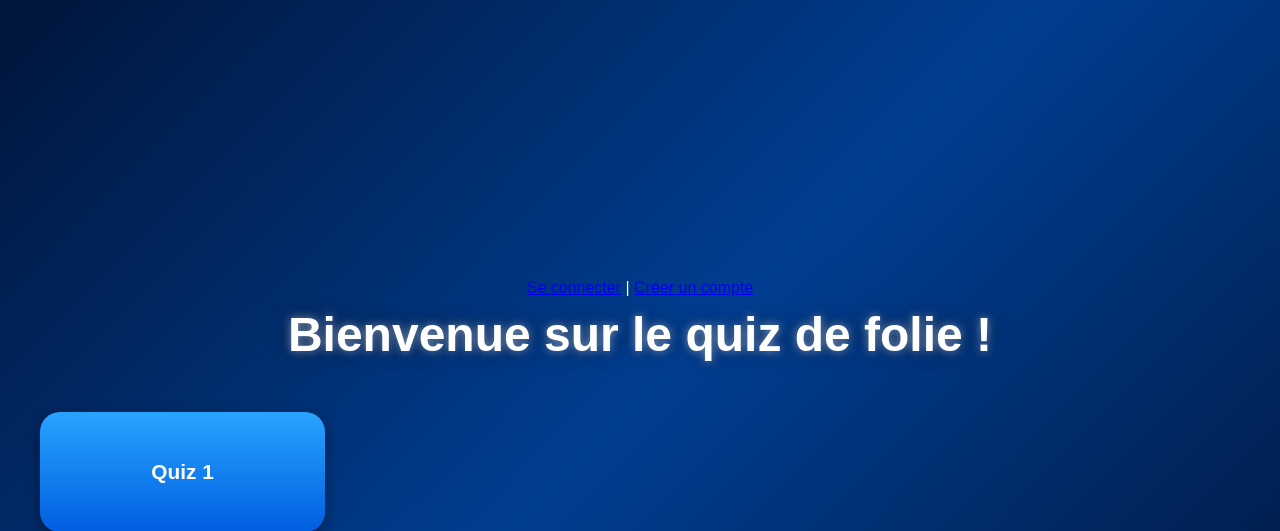
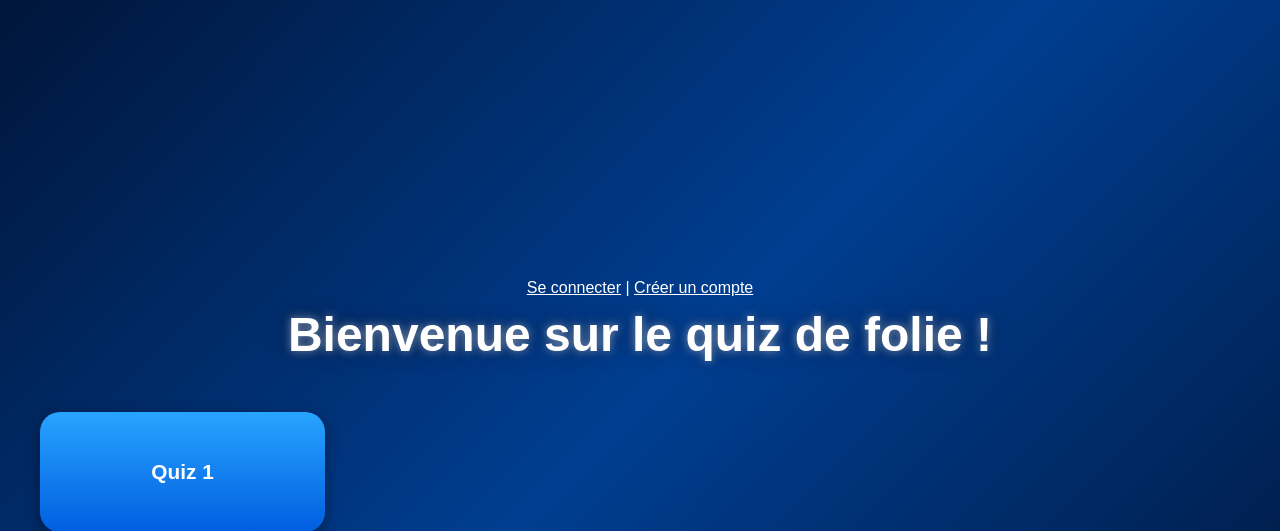
Before and after one commit to MazenGH1/Proj531_la_team, a Flask app: page / in a window 1280 px wide. Shown: the top 531 px of the page. Run offline with Flask 3, Linux system fonts and the light colour scheme; data comes from the database, SQL or seed files in the repository; both versions use the stored data as it was after the commit.

Commit message:
ajout cr + petit modif html

```diff
--- a/templates/index.html
+++ b/templates/index.html
@@ -18,8 +18,8 @@
                 {% endif %}
                 | <a href="/logout">Déconnexion</a>
             {% else %}
-                <a href="/login">Se connecter</a> |
-                <a href="/cree">Créer un compte</a>
+                <a href="/login" style="color: white; ">Se connecter</a> |
+                <a href="/cree" style="color: white; ">Créer un compte</a>
             {% endif %}
         </div>
 
```
Also changed, not shown: Quizco.db (added), 1 other file.
